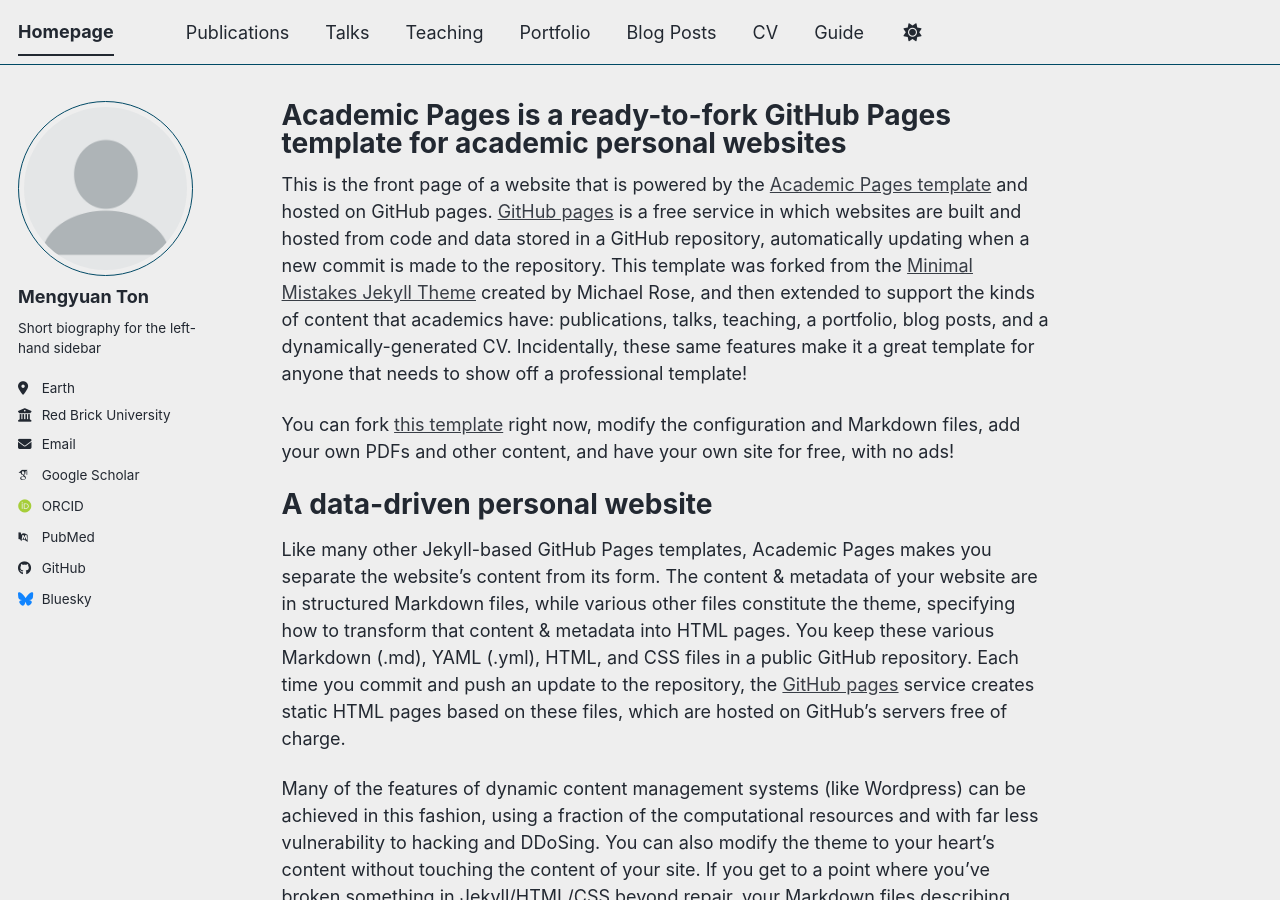
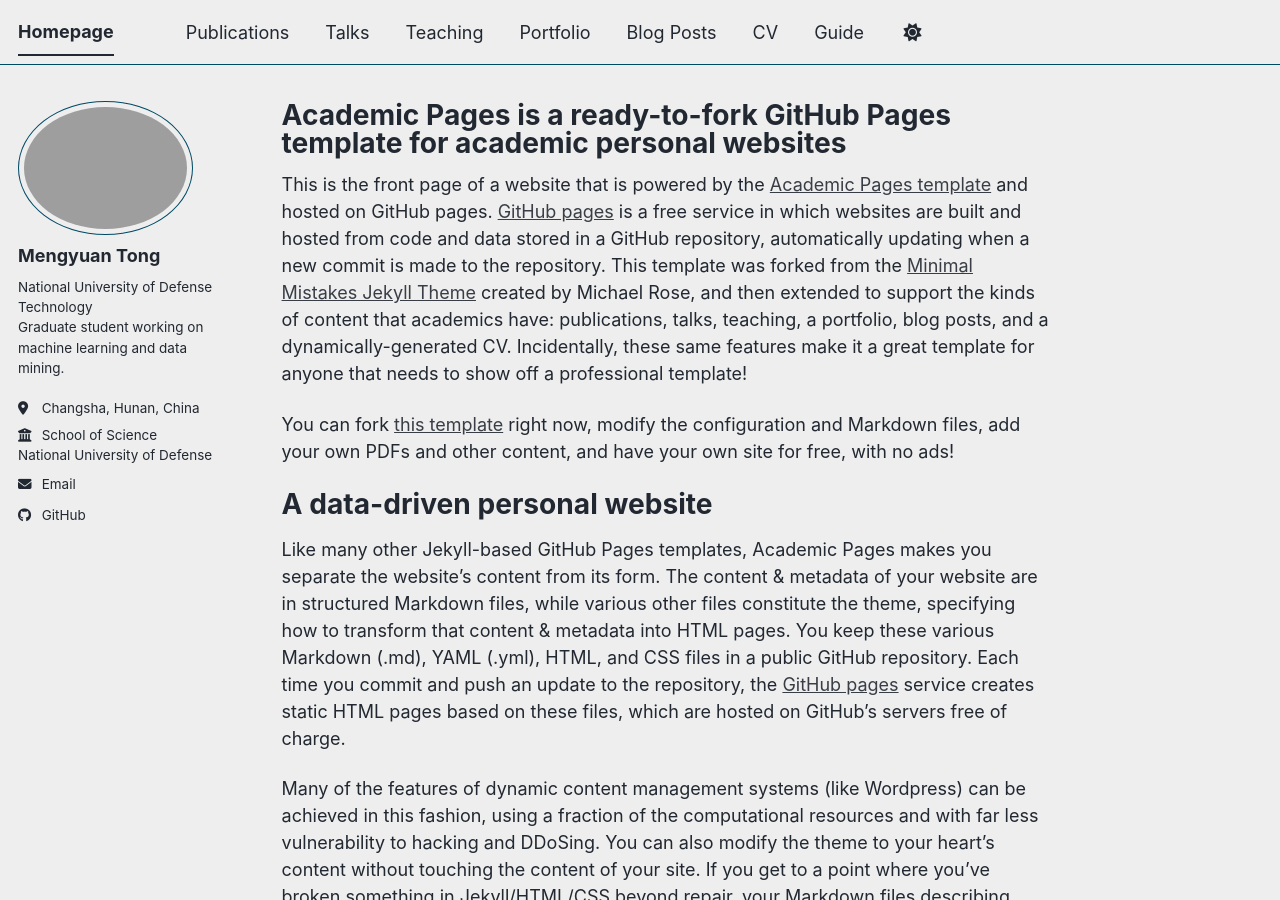
Before and after one commit to MengyuanTon/MengyuanTon.github.io, a Jekyll site: the page built from _pages/about.md, in a window 1280 px wide and 900 px high. Built offline with Jekyll 4.4.1, drawn with Linux system fonts in a browser that asks for light colours; some web fonts are replaced; a script bundle is joined from its source files by our own code; library files that are not in the unit come from our copies.

Commit message:
Update _config.yml

```diff
--- a/_config.yml
+++ b/_config.yml
@@ -23,25 +23,25 @@
 #               Additional customization can be done by editing /_includes/author-profile.html
 author:
   # Biographic information
-  avatar           : "profile.png"
-  name             : "Mengyuan Ton"
+  avatar           : "白色证件照.jpg"
+  name             : "Mengyuan Tong"
   pronouns         : # example: "she/her"
-  bio              : "Short biography for the left-hand sidebar"
-  location         : "Earth"
-  employer         : "Red Brick University"
+  bio              : "National University of Defense Technology <br> Graduate student working on machine learning and data mining."
+  location         : "Changsha, Hunan, China"
+  employer         : "School of Science <br> National University of Defense Technology"
   uri              : # URL
-  email            : "none@example.org"
+  email            : "18807087023@163.com"
 
   # Academic websites
   academia         : # URL
   arxiv            : # URL - Update with the correct link to your profile
-  googlescholar    : "https://scholar.google.com/citations?user=PS_CX0AAAAAJ"
+  googlescholar    : #"https://scholar.google.com/citations?user=PS_CX0AAAAAJ"
   inspire-hep      : # URL
   impactstory      : # URL
-  orcid            : "https://orcid.org/yourorcidurl"
+  orcid            : #"https://orcid.org/yourorcidurl"
   semantic         : # URL
   ssrn             : # URL
-  pubmed           : "https://www.ncbi.nlm.nih.gov/pubmed/?term=john+snow"
+  pubmed           : #"https://www.ncbi.nlm.nih.gov/pubmed/?term=john+snow"
   researchgate     : # URL
   scopus           : # URL
   zotero           : # URL
@@ -51,13 +51,13 @@
   bitbucket        : # Username - Update with your username on the site
   codepen          : # Username
   dribbble         : # Username
-  github           : "academicpages"
+  github           : "MengyuanTon"
   kaggle           : # Username
   stackoverflow    : # User number or user number and name (i.e., use "1" or "1/jeff-atwood")
 
   # Social media
   artstation       : # Username
-  bluesky          : "bsky.app" # Replace this with you Bluesky username
+  bluesky          : #"bsky.app" # Replace this with you Bluesky username
   facebook         : # Username
   flickr           : # Username
   foursquare       : # Username
```
